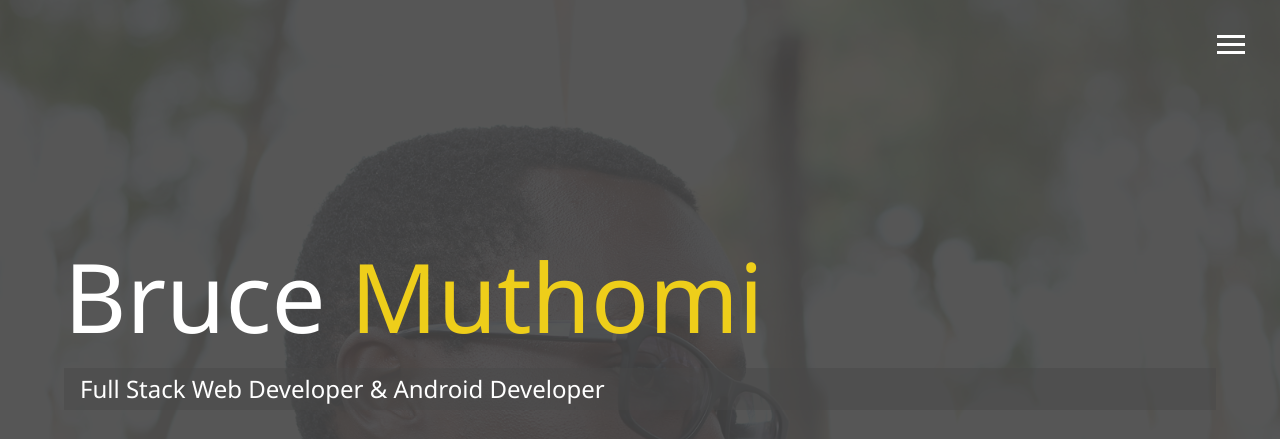
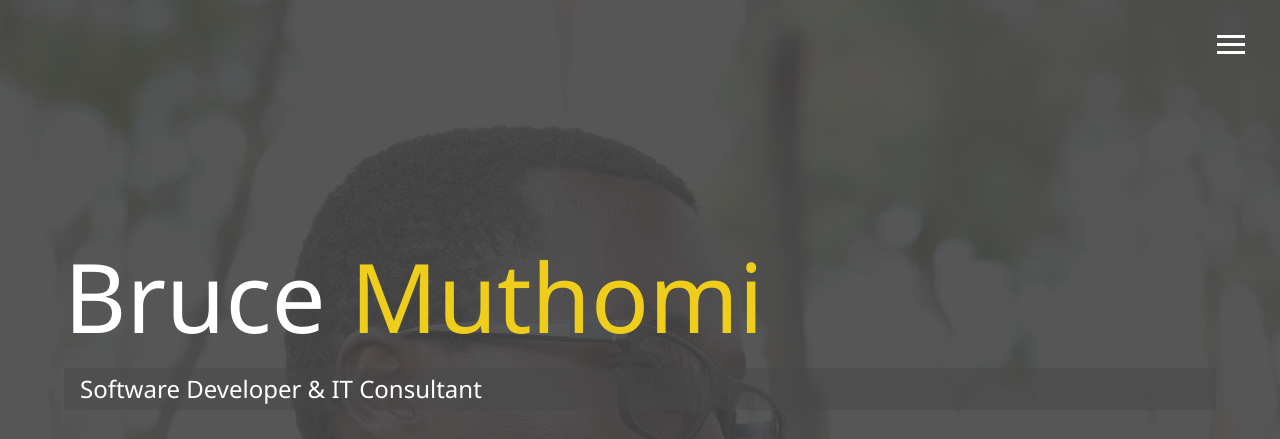
Before and after one commit to MuthomiGuantai/MuthomiGuantai.com, a website: page index.html in a window 1280 px wide. Shown: the top 439 px of the page. Drawn offline with Linux system fonts and the light colour scheme.

Commit message:
Update index.html

```diff
--- a/index.html
+++ b/index.html
@@ -12,7 +12,7 @@
     />
 
     <link rel="stylesheet" href="css/main.css" />
-    <title>MuthomiGuantai It Consultancy</title>
+    <title>MuthomiGuantai</title>
   </head>
 
   <body id="bg-img">
@@ -63,7 +63,7 @@
         <span class="text-secondary">Muthomi</span>
       </h1>
       <h2 class="sm-heading">
-        Full Stack Web Developer & Android Developer
+        Software Developer & IT Consultant
       </h2>
       <div class="icons">
         <a href="https://twitter.com/brucemuthomi">
```
